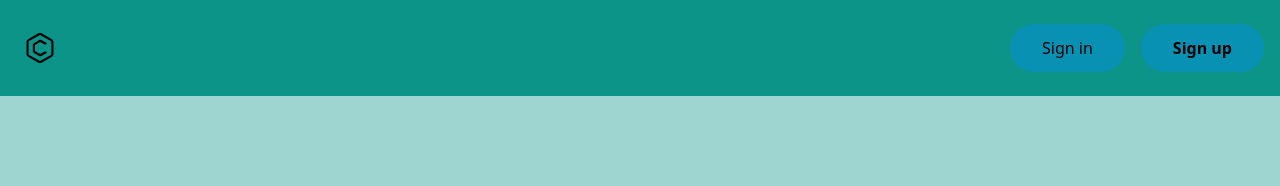
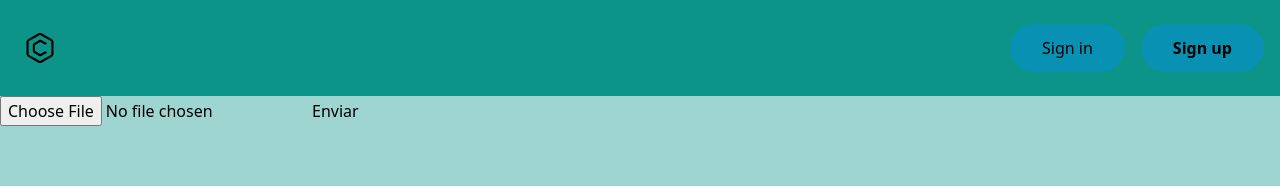
Before and after one commit to Jhosephcaceres19/sport-rugby, a React (Vite) app: page / in a window 1280 px wide. Shown: the top 186 px of the page. Built offline with nearby package versions, Linux system fonts and the light colour scheme.

Commit message:
Validar formulario

```diff
--- a/src/App.jsx
+++ b/src/App.jsx
@@ -1,4 +1,5 @@
 import { Article } from "./Article";
+import ValidarFormulario from "./componentes/ValidarFormulario";
 import { Footer } from "./Footer";
 import { Navbar } from "./Navbar";
 
@@ -7,6 +8,7 @@
   return (
     <div className='bg-[#9fd5d1] min-h-screen'>
       <Navbar/>
+      <ValidarFormulario/>
       <Article/>
       <Footer/>
     </div>
--- a/src/componentes/ValidarFormulario.jsx
+++ b/src/componentes/ValidarFormulario.jsx
@@ -1,11 +1,45 @@
-import React from 'react'
+import { useState } from "react";
 
-function ValidarFormulario( { props} ) {
-  return (
-    <div>ValidarFormulario
+function ValidarFormulario(  ) {
 
-    </div>
-  )
+    const [file, setFile] = useState(null);
+    const [error, setError] = useState('');
+    const extenciones_validas = ['.jpg', '.pdf', '.uml'];
+
+    const handleFileChange = (event) => {
+
+        const seleccion_archivo = event.target.files[0];
+
+        if (seleccion_archivo) {
+
+            const extencion_archivo = seleccion_archivo.name.split('.').pop();
+            const extencion_valida = extenciones_validas.includes(`.${extencion_archivo.toLowerCase()}`);
+
+            if (!extencion_valida) {
+                setError('El archivo debe ser una imagen con extensión: .jpg, .jpeg, .png o .gif');
+                setFile(null);
+            } else {
+                setError('');
+                setFile(seleccion_archivo);
+            }
+        }
+    };
+
+    const handleSubmit = (event) => {
+        event.preventDefault();
+
+        if (file) {
+            console.log('Archivo válido:', file);
+        }
+    };
+
+    return (
+        <form onSubmit={handleSubmit}>
+            <input type="file" onChange={handleFileChange} />
+            {error && <p style={{ color: 'red' }}>{error}</p>}
+            <button type="submit" disabled={!file}>Enviar</button>
+        </form>
+    );
 }
 
 export default ValidarFormulario
--- a/src/formulario/formulario.jsx
+++ b/src/formulario/formulario.jsx
@@ -1,4 +1,3 @@
-import React from 'react'
 
 export const formulario = () => {
   return (
```
Also changed, not shown: 1 other file (tests, documents, lock files or other folders).
